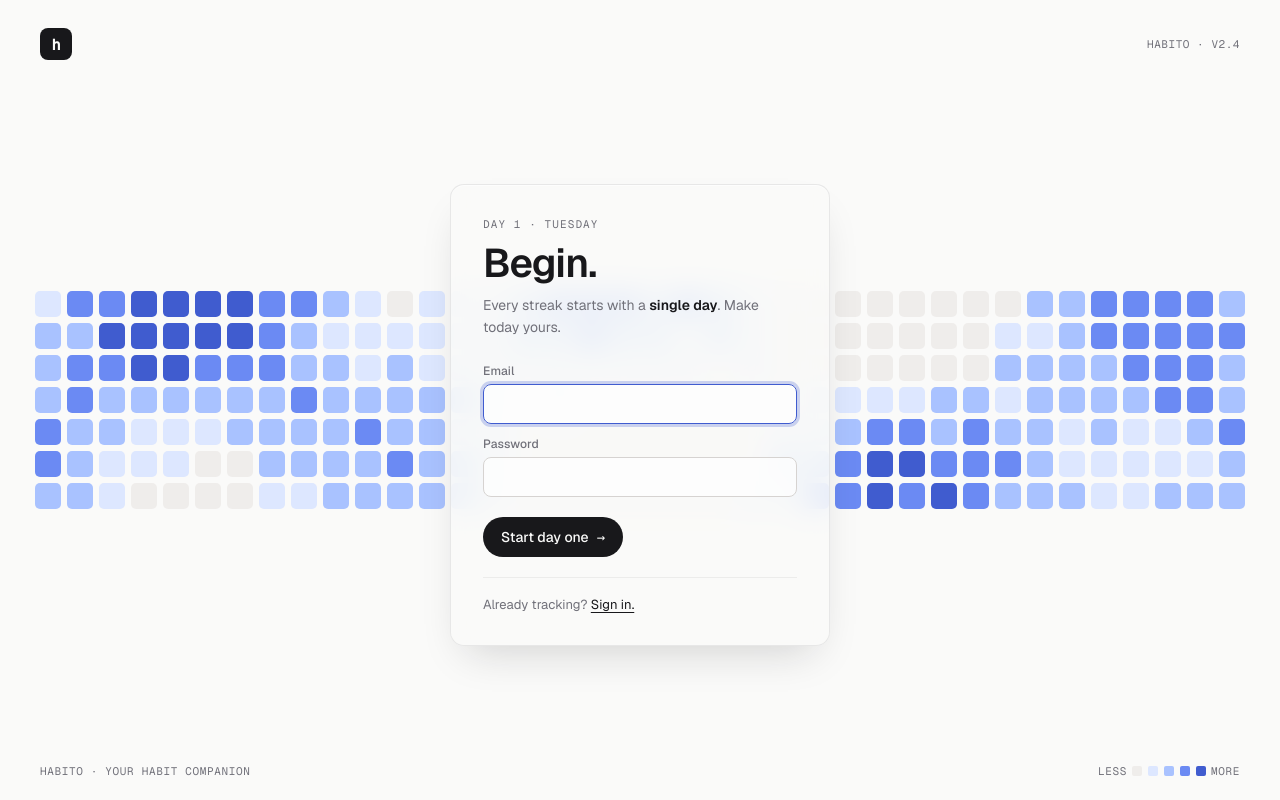
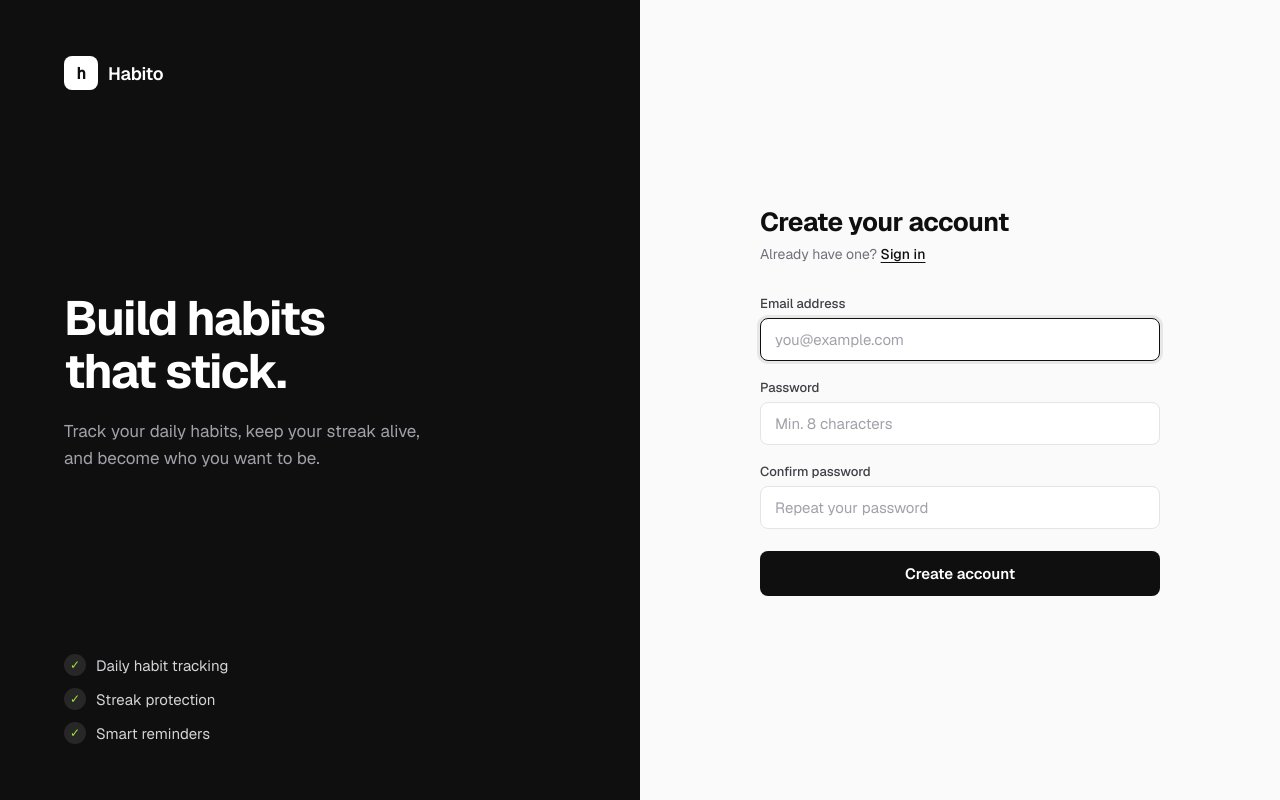
Before and after one commit to MoPushes/habit-tracker, a React (Vite) app in the folder frontend/: page /register in a window 1280 px wide. Built offline with nearby package versions, Linux system fonts and the light colour scheme.

Commit message:
Redesign register page and fix CORS config

```diff
--- /dev/null
+++ b/frontend/src/pages/Register.css
@@ -0,0 +1,244 @@
+@import url('https://fonts.googleapis.com/css2?family=Geist:wght@400;500;600;700&family=Geist+Mono:wght@400;500&display=swap');
+
+.reg-root {
+  display: grid;
+  grid-template-columns: 1fr 1fr;
+  min-height: 100vh;
+  font-family: 'Geist', system-ui, sans-serif;
+}
+
+/* ── Left panel ── */
+.reg-left {
+  background: #0f0f0f;
+  color: #fff;
+  padding: 56px 64px;
+  display: flex;
+  flex-direction: column;
+  justify-content: space-between;
+}
+
+.reg-brand {
+  display: flex;
+  align-items: center;
+  gap: 10px;
+  font-size: 18px;
+  font-weight: 600;
+  letter-spacing: -0.01em;
+}
+
+.reg-logo {
+  width: 34px;
+  height: 34px;
+  background: #fff;
+  color: #0f0f0f;
+  border-radius: 8px;
+  display: grid;
+  place-items: center;
+  font-family: 'Geist Mono', monospace;
+  font-weight: 600;
+  font-size: 16px;
+}
+
+.reg-pitch {
+  flex: 1;
+  display: flex;
+  flex-direction: column;
+  justify-content: center;
+  padding: 60px 0 40px;
+}
+
+.reg-pitch h1 {
+  font-size: 48px;
+  font-weight: 700;
+  line-height: 1.1;
+  letter-spacing: -0.03em;
+  margin: 0 0 20px;
+}
+
+.reg-pitch p {
+  font-size: 17px;
+  line-height: 1.6;
+  color: #a1a1aa;
+  max-width: 32ch;
+  margin: 0;
+}
+
+.reg-features {
+  list-style: none;
+  padding: 0;
+  margin: 0;
+  display: flex;
+  flex-direction: column;
+  gap: 12px;
+}
+
+.reg-features li {
+  display: flex;
+  align-items: center;
+  gap: 10px;
+  font-size: 15px;
+  color: #d4d4d8;
+  background: none;
+  border: none;
+  padding: 0;
+  margin: 0;
+}
+
+.reg-check {
+  width: 22px;
+  height: 22px;
+  border-radius: 50%;
+  background: rgba(255,255,255,0.1);
+  display: grid;
+  place-items: center;
+  font-size: 12px;
+  flex-shrink: 0;
+  color: #a3e635;
+}
+
+/* ── Right panel ── */
+.reg-right {
+  background: #fafafa;
+  display: grid;
+  place-items: center;
+  padding: 40px 32px;
+}
+
+.reg-card {
+  width: 100%;
+  max-width: 400px;
+}
+
+.reg-card-header {
+  margin-bottom: 32px;
+}
+
+.reg-card-header h2 {
+  font-size: 26px;
+  font-weight: 700;
+  letter-spacing: -0.02em;
+  color: #0f0f0f;
+  margin: 0 0 6px;
+}
+
+.reg-card-header p {
+  font-size: 14px;
+  color: #71717a;
+  margin: 0;
+}
+
+.reg-card-header a {
+  color: #0f0f0f;
+  font-weight: 500;
+  text-decoration: underline;
+  text-underline-offset: 3px;
+}
+
+/* ── Form ── */
+.reg-form {
+  display: flex;
+  flex-direction: column;
+  gap: 18px;
+}
+
+.reg-field {
+  display: flex;
+  flex-direction: column;
+  gap: 6px;
+}
+
+.reg-field label {
+  font-size: 13px;
+  font-weight: 500;
+  color: #3f3f46;
+}
+
+.reg-field input {
+  appearance: none;
+  font: inherit;
+  font-size: 15px;
+  padding: 11px 14px;
+  border: 1.5px solid #e4e4e7;
+  border-radius: 8px;
+  background: #fff;
+  color: #0f0f0f;
+  transition: border-color 150ms, box-shadow 150ms;
+  outline: none;
+}
+
+.reg-field input::placeholder {
+  color: #a1a1aa;
+}
+
+.reg-field input:focus {
+  border-color: #0f0f0f;
+  box-shadow: 0 0 0 3px rgba(15, 15, 15, 0.08);
+}
+
+.reg-error {
+  font-size: 13px;
+  color: #dc2626;
+  background: #fef2f2;
+  border: 1px solid #fecaca;
+  border-radius: 6px;
+  padding: 10px 12px;
+}
+
+.reg-btn {
+  appearance: none;
+  font: inherit;
+  font-size: 15px;
+  font-weight: 600;
+  padding: 13px;
+  background: #0f0f0f;
+  color: #fff;
+  border: none;
+  border-radius: 8px;
+  cursor: pointer;
+  transition: background 150ms, transform 150ms;
+  margin-top: 4px;
+}
+
+.reg-btn:hover:not(:disabled) {
+  background: #1a1a1a;
+  transform: translateY(-1px);
+}
+
+.reg-btn:disabled {
+  opacity: 0.5;
+  cursor: not-allowed;
+}
+
+.reg-terms {
+  margin: 16px 0 0;
+  font-size: 12px;
+  color: #a1a1aa;
+  text-align: center;
+  line-height: 1.5;
+}
+
+.reg-terms a {
+  color: #71717a;
+  text-decoration: underline;
+  text-underline-offset: 2px;
+}
+
+/* ── Responsive ── */
+@media (max-width: 720px) {
+  .reg-root {
+    grid-template-columns: 1fr;
+  }
+  .reg-left {
+    padding: 36px 28px;
+    min-height: auto;
+  }
+  .reg-pitch h1 {
+    font-size: 36px;
+  }
+  .reg-pitch {
+    padding: 36px 0 28px;
+  }
+  .reg-right {
+    padding: 36px 24px;
+  }
+}
--- a/frontend/src/pages/Register.tsx
+++ b/frontend/src/pages/Register.tsx
@@ -1,205 +1,111 @@
 import { useState, FormEvent } from 'react';
 import { Link } from 'react-router-dom';
-import './Login.css';
+import './Register.css';
 
 type Props = {
   onSubmit?: (email: string, password: string) => void | Promise<void>;
   error?: string | null;
 };
 
-export default RegisterA;
-// export default RegisterB;
-// export default RegisterC;
-
-
-/* ─────────────────────────────────────────────────────────────
-   A · STREAK WALL
-   ───────────────────────────────────────────────────────────── */
-export function RegisterA({ onSubmit, error }: Props) {
+export default function Register({ onSubmit, error }: Props) {
   const [email, setEmail] = useState('');
   const [password, setPassword] = useState('');
+  const [confirm, setConfirm] = useState('');
+  const [matchError, setMatchError] = useState<string | null>(null);
+  const [loading, setLoading] = useState(false);
 
-  const cols = 38, rows = 7;
-  const cells: number[] = [];
-  for (let y = 0; y < rows; y++) {
-    for (let x = 0; x < cols; x++) {
-      const n = Math.sin(x * 0.42) * Math.cos(y * 0.6)
-              + Math.sin((x + y * 2) * 0.18) * 0.7
-              + ((x * 17 + y * 31) % 23) / 23 * 0.5;
-      const v = Math.max(0, Math.min(1, 0.35 + n * 0.35));
-      cells.push(v < 0.25 ? 0 : v < 0.45 ? 1 : v < 0.65 ? 2 : v < 0.82 ? 3 : 4);
+  async function handle(e: FormEvent) {
+    e.preventDefault();
+    if (password !== confirm) {
+      setMatchError('Passwords do not match');
+      return;
+    }
+    setMatchError(null);
+    setLoading(true);
+    try {
+      await onSubmit?.(email, password);
+    } finally {
+      setLoading(false);
     }
   }
 
-  const handle = (e: FormEvent) => { e.preventDefault(); onSubmit?.(email, password); };
+  const displayError = matchError ?? error;
 
   return (
-    <div className="vA">
-      <div className="vA-grid" aria-hidden="true">
-        {cells.map((lvl, i) => <span key={i} className={`vA-cell vA-l${lvl}`} />)}
+    <div className="reg-root">
+      <div className="reg-left">
+        <div className="reg-brand">
+          <div className="reg-logo">h</div>
+          <span>Habito</span>
+        </div>
+        <div className="reg-pitch">
+          <h1>Build habits<br />that stick.</h1>
+          <p>Track your daily habits, keep your streak alive, and become who you want to be.</p>
+        </div>
+        <ul className="reg-features">
+          <li><span className="reg-check">✓</span> Daily habit tracking</li>
+          <li><span className="reg-check">✓</span> Streak protection</li>
+          <li><span className="reg-check">✓</span> Smart reminders</li>
+        </ul>
       </div>
 
-      <header className="vA-top">
-        <div className="vA-mark">h</div>
-        <span className="vA-meta">Habito · v2.4</span>
-      </header>
+      <div className="reg-right">
+        <div className="reg-card">
+          <div className="reg-card-header">
+            <h2>Create your account</h2>
+            <p>Already have one? <Link to="/login">Sign in</Link></p>
+          </div>
 
-      <main className="vA-main">
-        <div className="vA-form">
-          <p className="vA-eyebrow">Day 1 · Tuesday</p>
-          <h1 className="vA-title">Begin.</h1>
-          <p className="vA-sub">
-            Every streak starts with a <b>single day</b>. Make today yours.
-          </p>
+          <form className="reg-form" onSubmit={handle} noValidate>
+            <div className="reg-field">
+              <label htmlFor="reg-email">Email address</label>
+              <input
+                id="reg-email"
+                type="email"
+                placeholder="you@example.com"
+                value={email}
+                onChange={(e) => setEmail(e.target.value)}
+                required
+                autoFocus
+              />
+            </div>
 
-          <form className="vA-formfields" onSubmit={handle}>
-            <label className="vA-field">
-              <span>Email</span>
-              <input type="email" value={email} onChange={(e) => setEmail(e.target.value)} required autoFocus />
-            </label>
-            <label className="vA-field">
-              <span>Password</span>
-              <input type="password" value={password} onChange={(e) => setPassword(e.target.value)} required minLength={6} />
-            </label>
-            {error && <p className="vA-error">{error}</p>}
-            <div className="vA-actions">
-              <button className="vA-btn" type="submit">
-                Start day one <span className="vA-arrow">→</span>
-              </button>
+            <div className="reg-field">
+              <label htmlFor="reg-password">Password</label>
+              <input
+                id="reg-password"
+                type="password"
+                placeholder="Min. 8 characters"
+                value={password}
+                onChange={(e) => setPassword(e.target.value)}
+                required
+                minLength={8}
+              />
             </div>
+
+            <div className="reg-field">
+              <label htmlFor="reg-confirm">Confirm password</label>
+              <input
+                id="reg-confirm"
+                type="password"
+                placeholder="Repeat your password"
+                value={confirm}
+                onChange={(e) => setConfirm(e.target.value)}
+                required
+              />
+            </div>
+
+            {displayError && (
+              <div className="reg-error">{displayError}</div>
+            )}
+
+            <button className="reg-btn" type="submit" disabled={loading}>
+              {loading ? 'Creating account…' : 'Create account'}
+            </button>
           </form>
 
-          <p className="vA-foot">
-            Already tracking? <Link to="/login">Sign in.</Link>
-          </p>
         </div>
-      </main>
-
-      <footer className="vA-bottom">
-        <span>habito · your habit companion</span>
-        <span className="vA-legend">
-          less <i className="vA-l0" /><i className="vA-l1" /><i className="vA-l2" /><i className="vA-l3" /><i className="vA-l4" /> more
-        </span>
-      </footer>
+      </div>
     </div>
   );
 }
-
-
-/* ─────────────────────────────────────────────────────────────
-   B · BIG NUMBER
-   ───────────────────────────────────────────────────────────── */
-export function RegisterB({ onSubmit, error }: Props) {
-  const [email, setEmail] = useState('');
-  const [password, setPassword] = useState('');
-  const handle = (e: FormEvent) => { e.preventDefault(); onSubmit?.(email, password); };
-
-  return (
-    <div className="vB">
-      <section className="vB-left">
-        <header className="vB-head">
-          <span className="vB-stamp">Habito</span>
-          <span className="vB-date">Tue · May 14</span>
-        </header>
-
-        <div className="vB-hero">
-          <p className="vB-kicker">Your streak starts on</p>
-          <h1 className="vB-num">1</h1>
-          <p className="vB-caption">The longest journey begins with a single step. And a single day.</p>
-        </div>
-
-        <blockquote className="vB-quote">
-          <p>"First forget inspiration. Habit is more dependable."</p>
-          <cite>— Octavia Butler</cite>
-        </blockquote>
-      </section>
-
-      <section className="vB-right">
-        <div className="vB-form">
-          <p className="vB-tag">Create account</p>
-          <h2 className="vB-welcome">Your streak starts today.</h2>
-
-          <form onSubmit={handle}>
-            <div className="vB-field">
-              <label htmlFor="vb-reg-email">Email</label>
-              <input id="vb-reg-email" type="email" value={email} onChange={(e) => setEmail(e.target.value)} required autoFocus />
-            </div>
-            <div className="vB-field">
-              <label htmlFor="vb-reg-pw">Password</label>
-              <input id="vb-reg-pw" type="password" value={password} onChange={(e) => setPassword(e.target.value)} required minLength={6} />
-            </div>
-            {error && <p className="vB-error">{error}</p>}
-            <button className="vB-btn" type="submit">Create account →</button>
-          </form>
-
-          <p className="vB-alt">
-            Already have an account? <Link to="/login">Sign in</Link>
-          </p>
-        </div>
-      </section>
-    </div>
-  );
-}
-
-
-/* ─────────────────────────────────────────────────────────────
-   C · HABIT LEDGER
-   ───────────────────────────────────────────────────────────── */
-export function RegisterC({ onSubmit, error }: Props) {
-  const [email, setEmail] = useState('');
-  const [password, setPassword] = useState('');
-  const handle = (e: FormEvent) => { e.preventDefault(); onSubmit?.(email, password); };
-
-  return (
-    <div className="vC">
-      <div className="vC-rules" aria-hidden="true" />
-
-      <header className="vC-head">
-        <div className="vC-corner-l">
-          <span className="vC-no">No. 1</span>
-          <span className="vC-no-sub">entry</span>
-        </div>
-        <div className="vC-corner-r">
-          <span className="vC-no">14 · v · 26</span>
-          <span className="vC-no-sub">tuesday</span>
-        </div>
-      </header>
-
-      <main className="vC-main">
-        <h1 className="vC-title">Open a new <em>ledger.</em></h1>
-        <p className="vC-sub">
-          Begin your record. Sign your name to start tracking.
-        </p>
-
-        <form className="vC-form" onSubmit={handle}>
-          <div className="vC-row">
-            <label htmlFor="vc-reg-email">signed,</label>
-            <input id="vc-reg-email" type="email" value={email} onChange={(e) => setEmail(e.target.value)} required autoFocus />
-          </div>
-          <div className="vC-row">
-            <label htmlFor="vc-reg-pw">passphrase</label>
-            <input id="vc-reg-pw" type="password" value={password} onChange={(e) => setPassword(e.target.value)} required minLength={6} />
-          </div>
-
-          {error && <p className="vC-error">{error}</p>}
-
-          <div className="vC-foot">
-            <button type="submit" className="vC-seal">
-              <span>Open<br />ledger</span>
-            </button>
-            <div className="vC-foot-meta">
-              <p>your first entry</p>
-              <p>day one of many</p>
-              <p>already enrolled? <Link to="/login">sign in</Link></p>
-            </div>
-          </div>
-        </form>
-      </main>
-
-      <footer className="vC-bottom">
-        <span>habito · the habit ledger</span>
-        <span>est. mmxxv</span>
-      </footer>
-    </div>
-  );
-}
```
Also changed, not shown: 2 other files (tests, documents, lock files or other folders).
